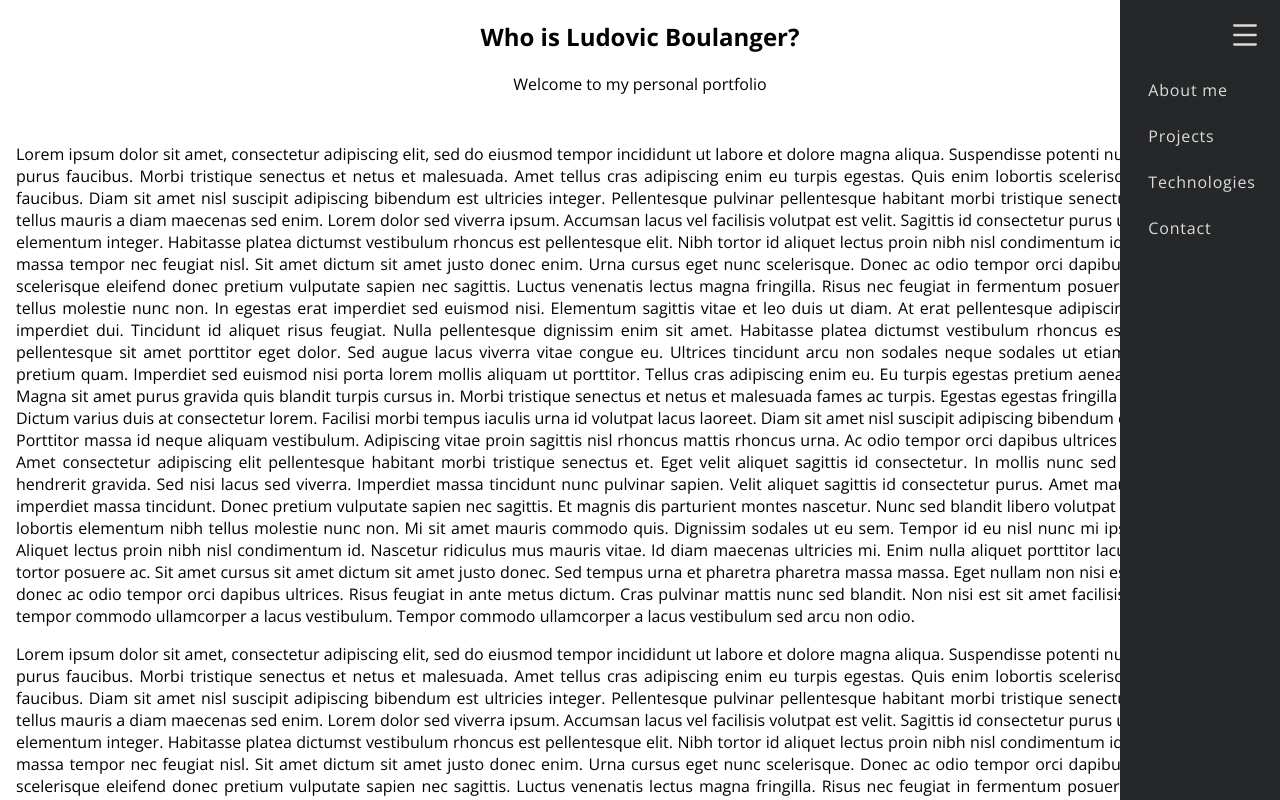
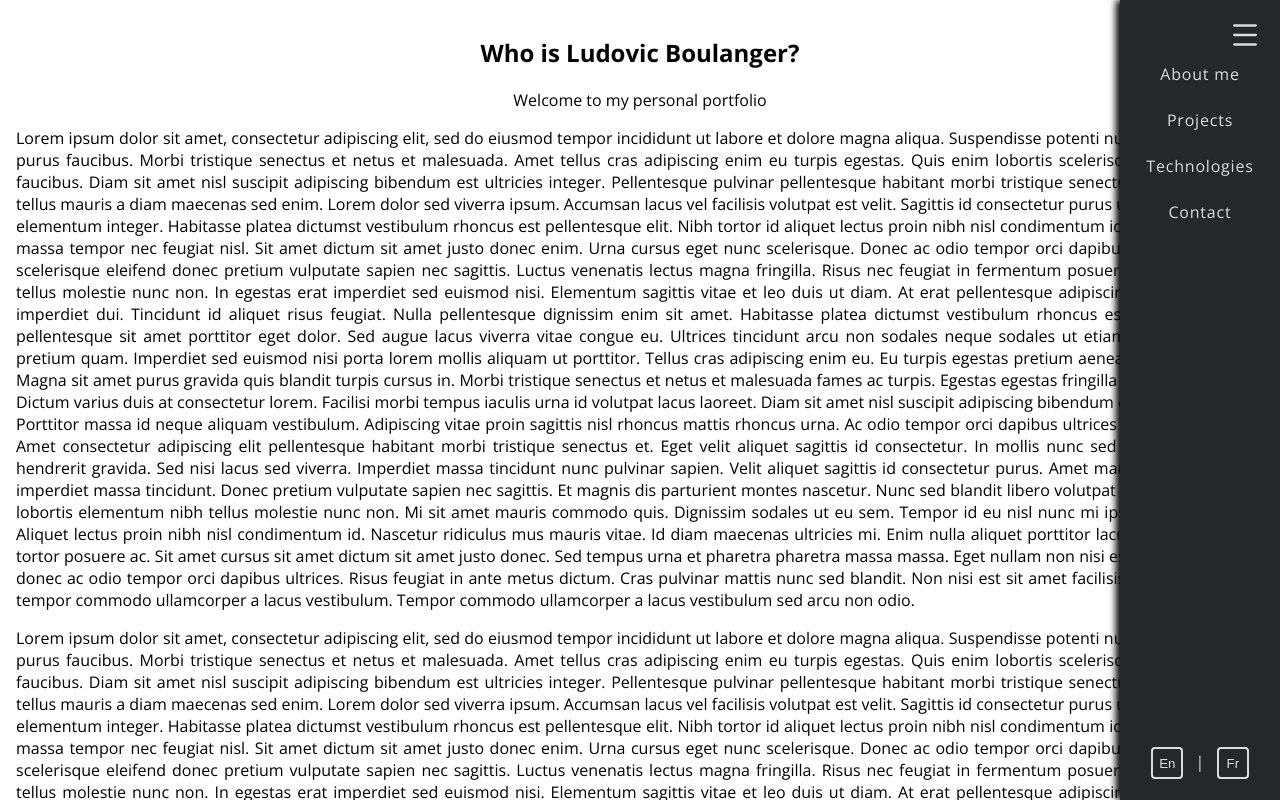
Before and after one commit to ludoboulanger/ludoboulanger.github.io, a plain HTML site: page index.html in a window 1280 px wide. Both pictures are taken after a click on the icon 1244 px from the left and 35 px from the top of the page. Shown: the top 800 px of the page. Drawn offline with nearby package versions, Linux system fonts and the light colour scheme.

Commit message:
Added styling to navbar and nav items. Implemented language buttons

```diff
--- a/index.html
+++ b/index.html
@@ -25,6 +25,7 @@
     <header>
 
       <svg
+        id='navBarIcon'
         class="svg-icon nav-button"
         viewBox="0 0 20 20"
         onclick="toggleSideBar()"
@@ -63,17 +64,27 @@
               <span>Contact</span>
             </a>
           </li>
+
+          <li class="nav-item">
+            <div class="lang-toggle">
+              <button class="lang-button">En</button>
+              &nbsp; <span style="color: gainsboro;">|</span> &nbsp;
+              <button class="lang-button">Fr</button>
+            </div>
+          </li>
+
         </ul>
       </nav>
+
+    </header>
+
+    <main>
 
       <section class="header-section text-dark">
         <h1 class="primary-text text-dark" >Who is Ludovic Boulanger?</h1>
         <p class="secondary-text text-dark" >Welcome to my personal portfolio</p>
       </section>
 
-    </header>
-
-    <main>
       <p>Lorem ipsum dolor sit amet, consectetur adipiscing elit, sed do eiusmod tempor incididunt ut labore et dolore magna aliqua. Suspendisse potenti nullam ac tortor vitae purus faucibus. Morbi tristique senectus et netus et malesuada. Amet tellus cras adipiscing enim eu turpis egestas. Quis enim lobortis scelerisque fermentum dui faucibus. Diam sit amet nisl suscipit adipiscing bibendum est ultricies integer. Pellentesque pulvinar pellentesque habitant morbi tristique senectus et. Vitae suscipit tellus mauris a diam maecenas sed enim. Lorem dolor sed viverra ipsum. Accumsan lacus vel facilisis volutpat est velit. Sagittis id consectetur purus ut faucibus pulvinar elementum integer. Habitasse platea dictumst vestibulum rhoncus est pellentesque elit. Nibh tortor id aliquet lectus proin nibh nisl condimentum id. Faucibus purus in massa tempor nec feugiat nisl. Sit amet dictum sit amet justo donec enim. Urna cursus eget nunc scelerisque. Donec ac odio tempor orci dapibus ultrices.
 
         Faucibus scelerisque eleifend donec pretium vulputate sapien nec sagittis. Luctus venenatis lectus magna fringilla. Risus nec feugiat in fermentum posuere. Elementum nibh tellus molestie nunc non. In egestas erat imperdiet sed euismod nisi. Elementum sagittis vitae et leo duis ut diam. At erat pellentesque adipiscing commodo elit at imperdiet dui. Tincidunt id aliquet risus feugiat. Nulla pellentesque dignissim enim sit amet. Habitasse platea dictumst vestibulum rhoncus est. Nunc faucibus a pellentesque sit amet porttitor eget dolor.
--- a/ressources/styles.css
+++ b/ressources/styles.css
@@ -37,7 +37,7 @@ main {
 
 /* nav */
 .nav-button {
-  position: fixed;
+  position: absolute;
   top: 1.2rem;
   right: 1.2rem;
   cursor: pointer;
@@ -64,15 +64,10 @@ main {
 
 nav {
   position: fixed;
-  display: flex;
-  flex-direction: column;
-  justify-content: flex-start;
-  align-items: center;
   right: 0;
   width: 0;
   height: 100vh;
   background-color: var(--background-primary);
-  margin-top: -19.92px;
   transition-property: width;
   transition-duration: 0.2s;
   transition-timing-function: linear;
@@ -80,14 +75,29 @@ nav {
 }
 
 .nav-ul {
+  display: flex;
+  flex-direction: column;
+  justify-content: flex-start;
   list-style-type: none;
-  padding-left: 4px;
+  height: 100%;
+  padding: 0;
+  margin: 0;
   position: relative;
   top: 3.2rem;
 }
 
 .nav-item {
+  width: 100%;
+  text-align: center;
   padding: 12px 0;
+  transition-property: background-color;
+  transition-duration: 0.9s;
+  transition-timing-function: ease;
+  cursor: pointer;
+}
+
+.nav-item:hover {
+  background-color: #000000;
 }
 
 .nav-item a {
@@ -96,8 +106,35 @@ nav {
   text-decoration: none;
 }
 
+.nav-item:last-child {
+  margin-top: auto;
+  padding: 0;
+  margin-bottom: 72px;
+  background-color: var(--background-primary);
+}
+
 .nav-link {
   overflow: hidden;
   white-space: nowrap;
   text-align: center;
 }
+
+.lang-toggle {
+  white-space: nowrap;
+  overflow: hidden;
+}
+
+.lang-button {
+  border: 2px solid gainsboro;
+  border-radius: 4px;
+  background-color: var(--background-primary);
+  color: gainsboro;
+  text-align: center;
+  cursor: pointer;
+  height: 32px;
+  width: 32px;
+}
+
+.lang-toggle {
+  margin-top: auto;
+}
--- a/scripts/script.js
+++ b/scripts/script.js
@@ -1,12 +1,17 @@
 const toggleSideBar = () => {
   const sidebar = document.getElementById('sidebar');
-  const icon = document.getElementById('navBarIconPath');
+  const iconPath = document.getElementById('navBarIconPath');
+  const icon = document.getElementById('navBarIcon')
 
   if (sidebar.style.width === '') {
     sidebar.style.width = '10rem';
-    icon.style.fill = "gainsboro";
+    sidebar.style.boxShadow = '-4px 0 7px black';
+    iconPath.style.fill = "gainsboro";
+    icon.style.position = 'fixed';
+
   } else {
     sidebar.style.width = '';
-    icon.style.fill = " #252729";
+    iconPath.style.fill = " #252729";
+    icon.style.position = 'absolute';
   }
 };
```
Also changed, not shown: scripts/strings.js (added, +8 -0 lines).
